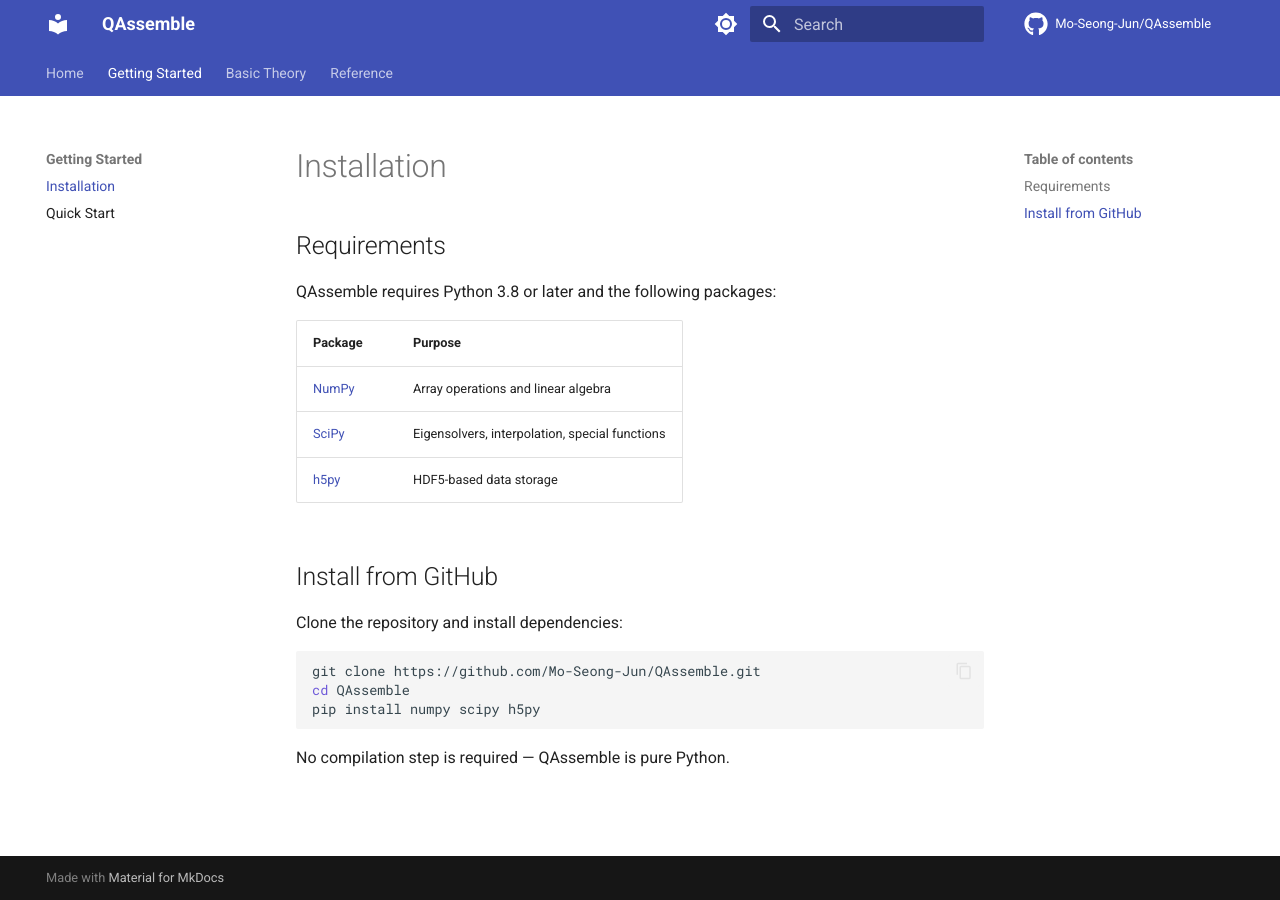
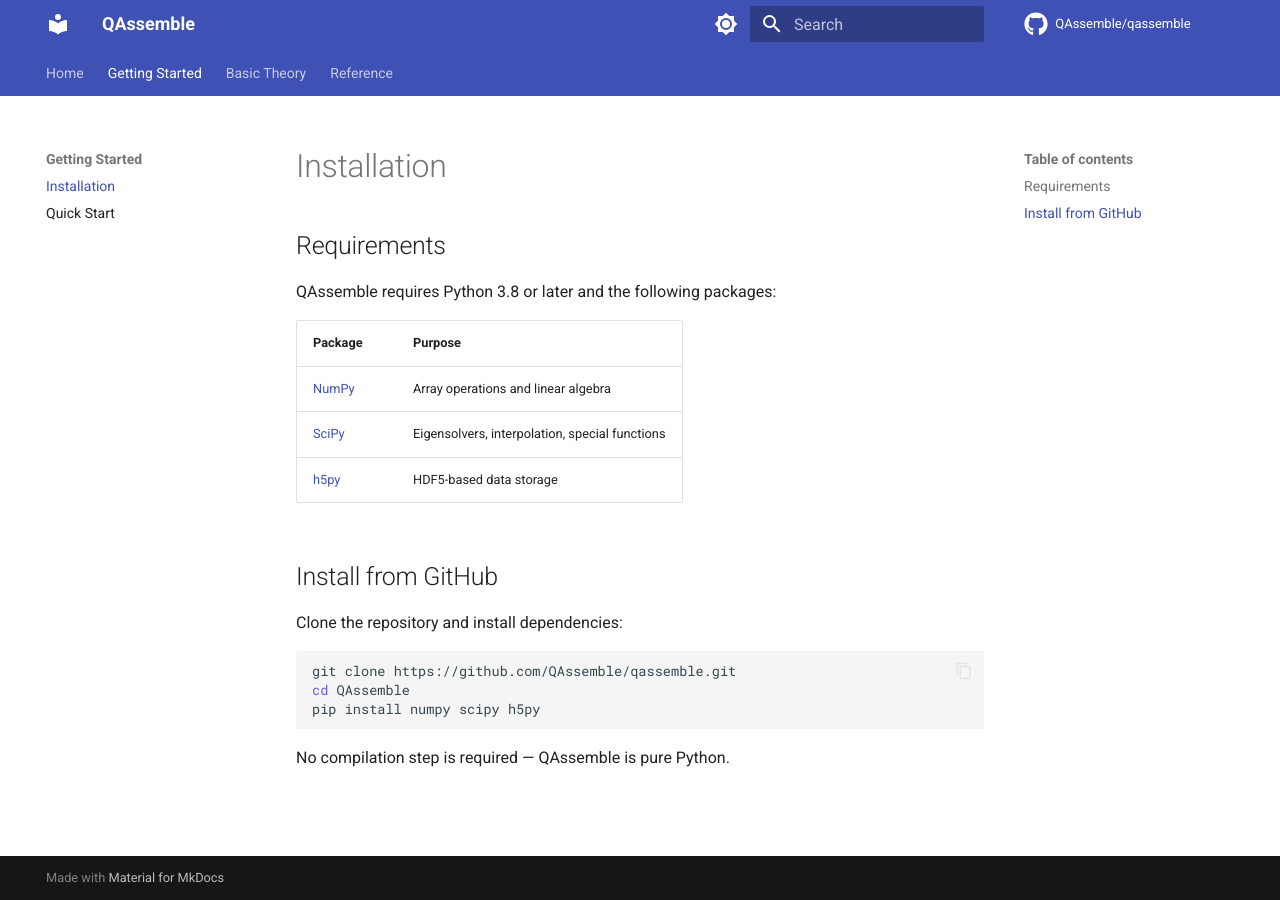
Before and after one commit to QAssemble/qassemble, an MkDocs documentation site: the page built from docs/getting-started/installation.md, in a window 1280 px wide. Built offline with MkDocs 1.6.1 and Material for MkDocs 9.7.7, drawn with Linux system fonts in a browser that asks for light colours; comment, search, counter and statistics services are not loaded.

Commit message:
Change Repository Information

````diff
--- a/docs/getting-started/installation.md
+++ b/docs/getting-started/installation.md
@@ -16,7 +16,7 @@
 Clone the repository and install dependencies:
 
 ```bash
-git clone https://github.com/Mo-Seong-Jun/QAssemble.git
+git clone https://github.com/QAssemble/qassemble.git
 cd QAssemble
 pip install numpy scipy h5py
 ```
--- a/mkdocs.yml
+++ b/mkdocs.yml
@@ -5,8 +5,8 @@
   properties of materials using diagrammatic many-body perturbation theory.
 site_author: Mo Seong Jun
 
-repo_name: Mo-Seong-Jun/QAssemble
-repo_url: https://github.com/Mo-Seong-Jun/QAssemble
+repo_name: QAssemble/qassemble
+repo_url: https://github.com/QAssemble/qassemble
 
 theme:
   name: material
````
Also changed, not shown: docs/index.md (+2 -2 lines), site/404.html, site/SerialClassDiagram/index.html, site/SerialModules/index.html, site/getting-started/installation/index.html, site/getting-started/quickstart/index.html, site/index.html, site/search/search_index.json, site/sitemap.xml, site/theory/dlr/index.html, site/theory/greens-function/index.html, site/theory/gw-approximation/index.html, site/theory/hamiltonian/index.html, site/theory/hartree-fock/index.html, 1 other file.
